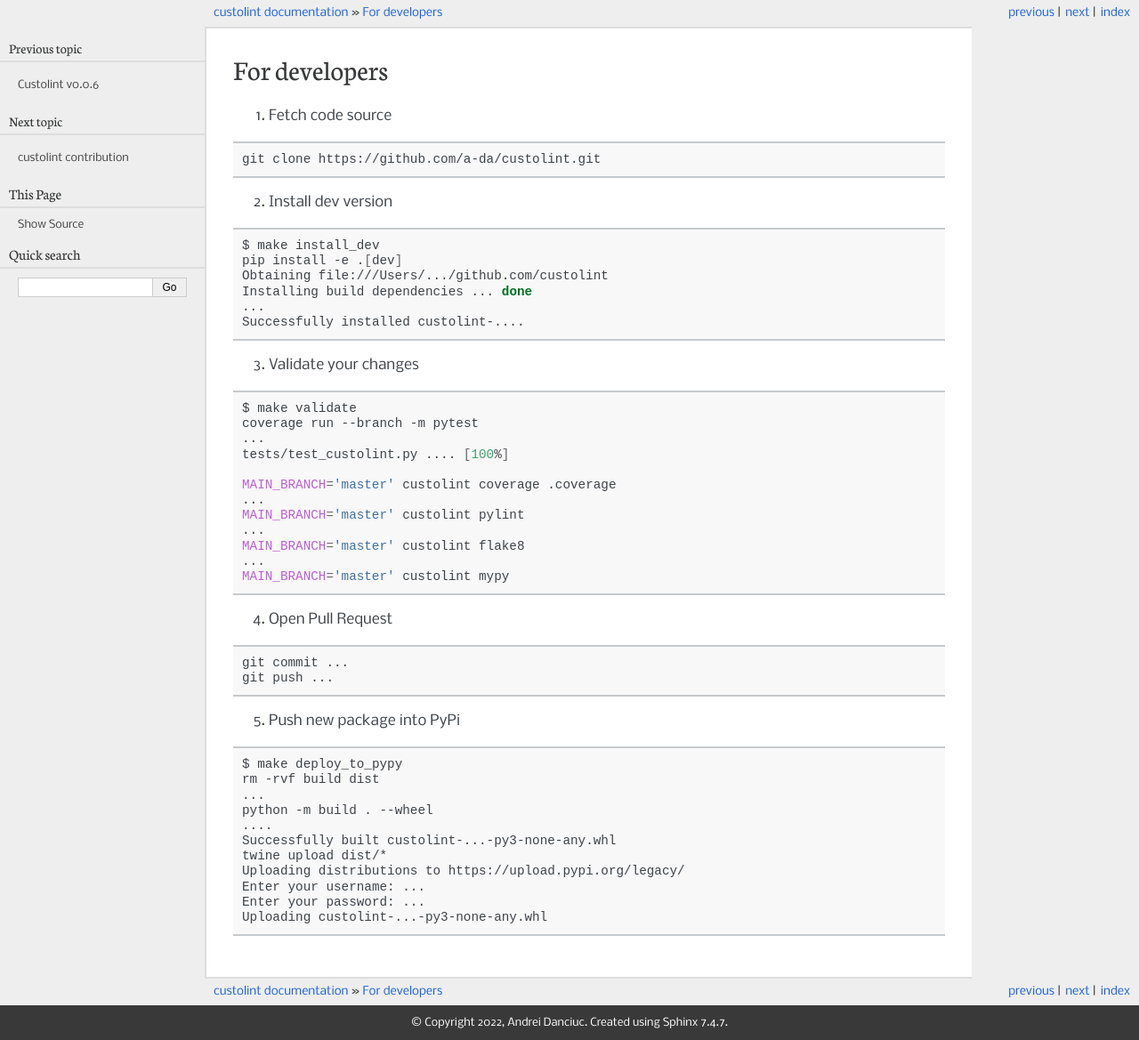
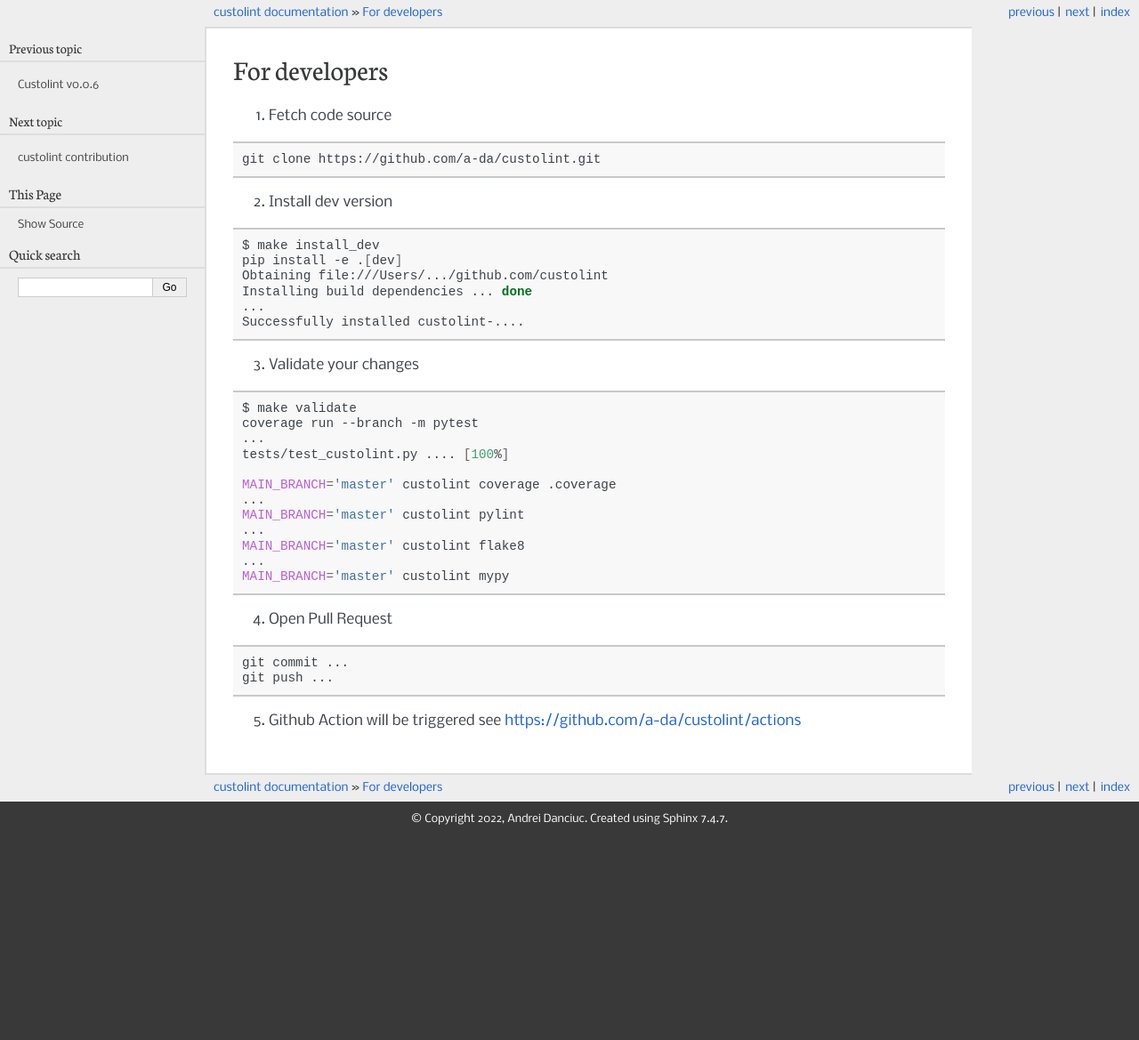
Before and after one commit to a-da/custolint, a Sphinx documentation site: the page built from docs/for_developers.rst, in a window 1280 px wide. Shown: the whole page at 89% size. Built offline with Sphinx 7.4.7, drawn with Linux system fonts in a browser that asks for light colours; after the commit the page ends 940 px from its top, so only the background shows below that.

```diff
--- a/docs/for_developers.rst
+++ b/docs/for_developers.rst
@@ -43,18 +43,4 @@ For developers
     git commit ...
     git push ...
 
-5. Push new package into PyPi
-
-.. code-block:: bash
-
-    $ make deploy_to_pypy
-    rm -rvf build dist
-    ...
-    python -m build . --wheel
-    ....
-    Successfully built custolint-...-py3-none-any.whl
-    twine upload dist/*
-    Uploading distributions to https://upload.pypi.org/legacy/
-    Enter your username: ...
-    Enter your password: ...
-    Uploading custolint-...-py3-none-any.whl
+5. Github Action will be triggered see https://github.com/a-da/custolint/actions
--- a/setup.cfg
+++ b/setup.cfg
@@ -1,6 +1,6 @@
 [metadata]
 name = custolint
-version = 0.1.11
+version = 0.1.12
 description = Another custom linter layer
 long_description = file: README.rst
     , LICENSE.rst
```
Also changed, not shown: .readthedocs.yml.
